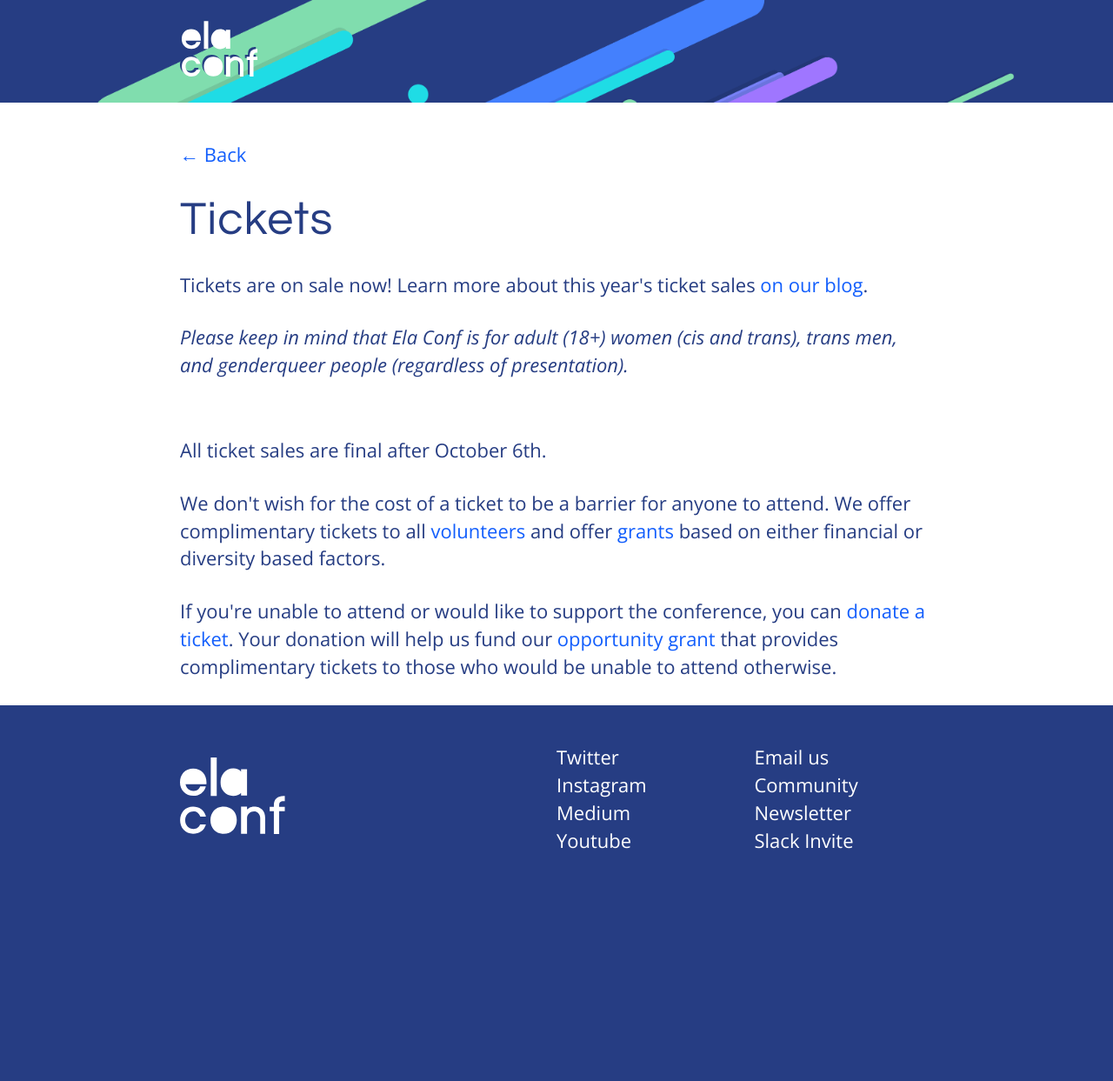
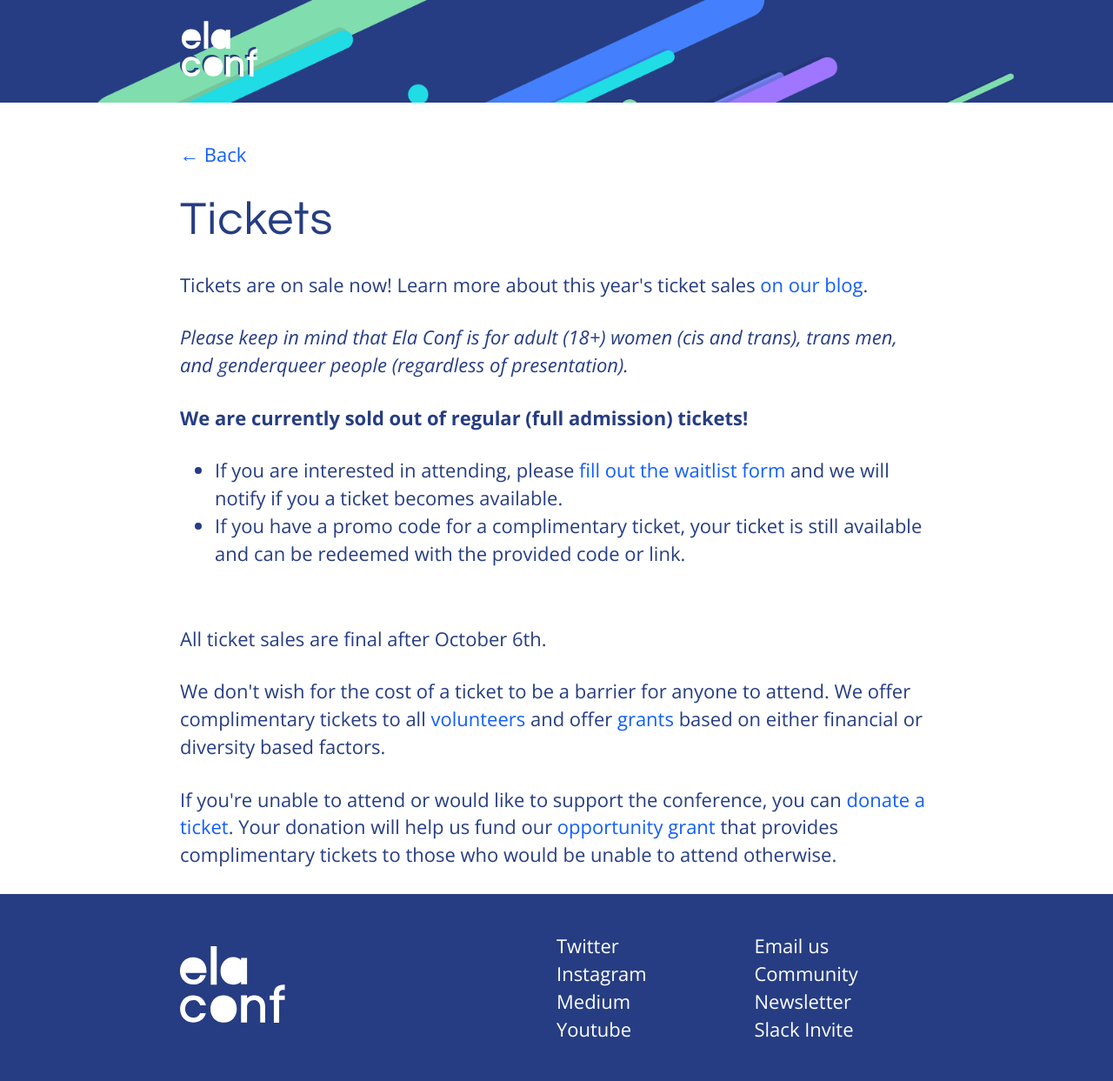
Before and after one commit to elaconf/elaconf.github.io, a Jekyll site: the page built from tickets/index.md, in a window 1280 px wide. Shown: the whole page at 87% size. Built offline with Jekyll 4.4.1, drawn with Linux system fonts in a browser that asks for light colours; a script that is not in the unit is left out; before the commit the page ends 1027 px from its top, so only the background shows below that.

Commit message:
adds link to waitlist form (#135)
* adds link to waitlist form

* Update tickets.html

```diff
--- a/_includes/tickets.html
+++ b/_includes/tickets.html
@@ -1,6 +1,13 @@
 <p>Tickets are on sale now! Learn more about this year's ticket sales <a href="https://medium.com/@elaconf/2017-conference-tickets-b90638f44509">on our blog</a>.</p>
 
 <p><em>Please keep in mind that Ela Conf is for adult (18+) women (cis and trans), trans men, and genderqueer people (regardless of presentation).</em></p>
+
+<p><strong>We are currently sold out of regular (full admission) tickets!</strong></p>
+
+<ul>
+  <li>If you are interested in attending, please <a href="https://goo.gl/forms/ccz7yllgpXWdL7z33">fill out the waitlist form</a> and we will notify if you a ticket becomes available.</li>
+  <li>If you have a promo code for a complimentary ticket, your ticket is still available and can be redeemed with the provided code or link.</li>
+</ul>
 
 <div style="margin-bottom: 3em;">
 <script async src="//widgets.nvite.com/1.6/tickets.js" data-resource="861oyg"></script>
```
